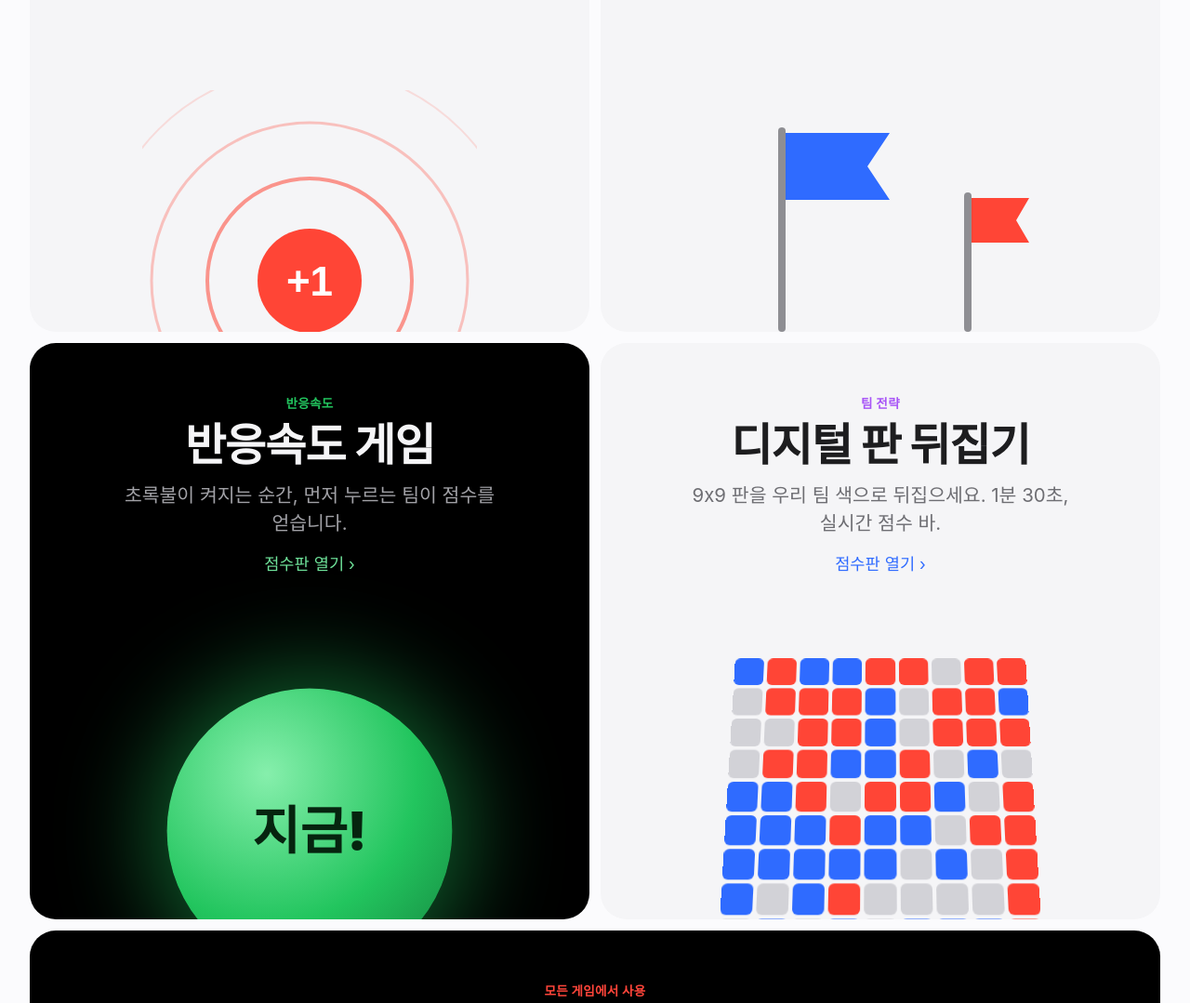
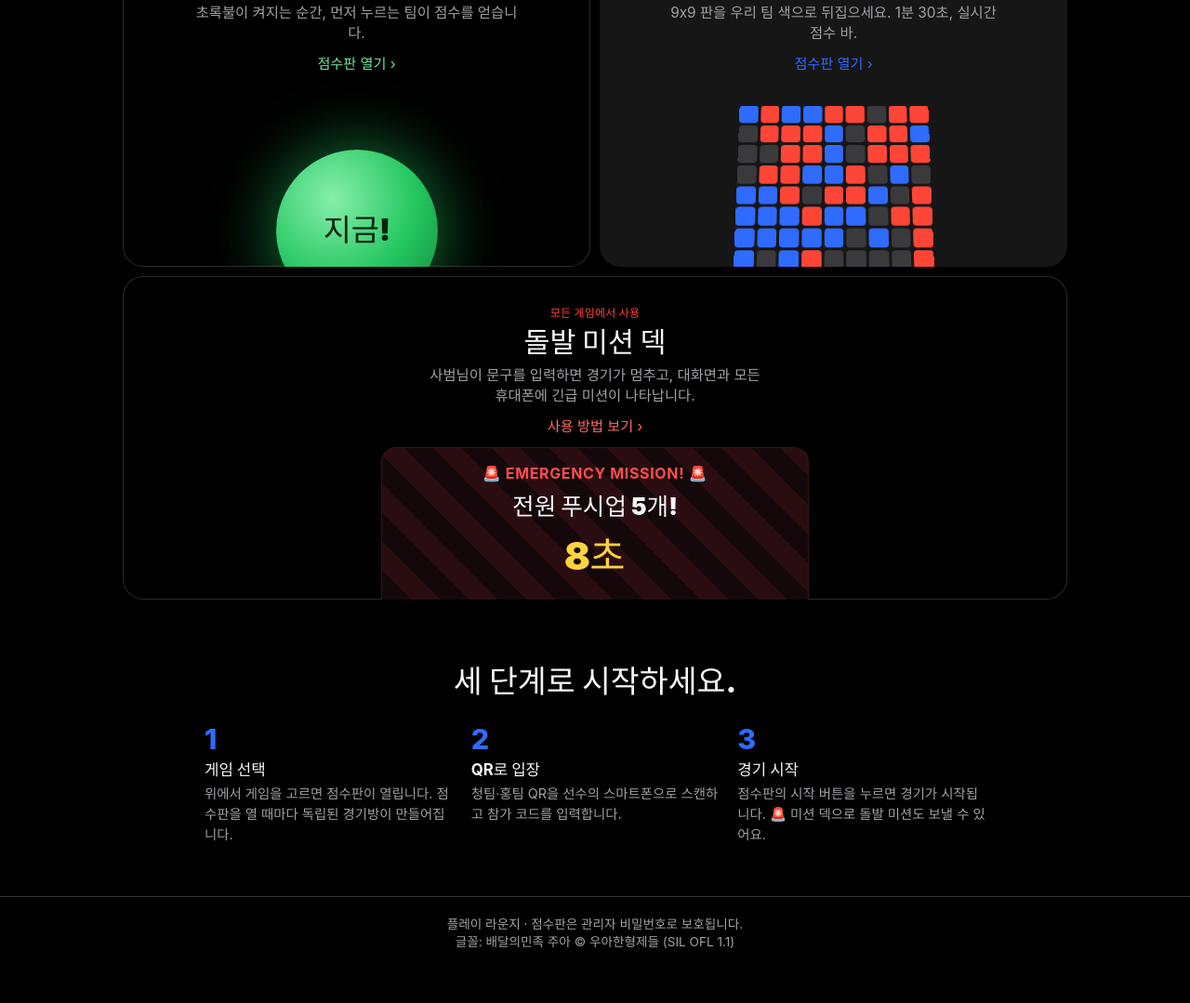
Before and after one commit to sa00772/strike-battle, a website: page public/index.html in a window 1280 px wide. Shown: the part 879-1958 px from the top of the page at 93% size. After the commit the page ends 1934 px from the top, so only its background shows below. Drawn offline with Linux system fonts and the light colour scheme; a small style sheet from the web is missing.

Commit message:
Add files via upload

```diff
--- a/public/index.html
+++ b/public/index.html
@@ -3,23 +3,24 @@
 <head>
 <meta charset="UTF-8">
 <meta name="viewport" content="width=device-width, initial-scale=1">
-<meta name="theme-color" content="#fbfbfd">
+<meta name="theme-color" content="#000000">
 <title>플레이 라운지</title>
 <meta name="description" content="스마트폰으로 함께 즐기는 도장·체육관 실시간 게임 모음">
+<!-- 배달의민족 주아 (우아한형제들, SIL OFL 1.1) -->
+<link rel="preconnect" href="https://unpkg.com" crossorigin>
+<link rel="stylesheet" href="https://unpkg.com/@kfonts/bm-jua/index.css">
 <style>
   :root {
-    --bg: #fbfbfd; --tile: #f5f5f7; --ink: #1d1d1f; --muted: #6e6e73; --line: #d2d2d7;
+    color-scheme: dark;
+    --bg: #000; --tile: #161617; --ink: #f5f5f7; --muted: #a1a1a6; --line: #333336;
     --blue: #2f6bff; --red: #ff4536; --green: #22c55e; --purple: #a855f7;
-    --nav-bg: rgba(251,251,253,.8);
-    --font: -apple-system, BlinkMacSystemFont, "SF Pro Display", "Apple SD Gothic Neo", "Malgun Gothic", "Noto Sans KR", system-ui, sans-serif;
-  }
-  @media (prefers-color-scheme: dark) {
-    :root { --bg: #000; --tile: #161617; --ink: #f5f5f7; --muted: #a1a1a6; --line: #333336; --nav-bg: rgba(22,22,23,.8); }
+    --nav-bg: rgba(22,22,23,.8);
+    --font: "배달의민족 주아", "배달의민족주아", "bm-jua", -apple-system, BlinkMacSystemFont, "SF Pro Display", "Apple SD Gothic Neo", "Malgun Gothic", "Noto Sans KR", system-ui, sans-serif;
   }
   * { box-sizing: border-box; margin: 0; padding: 0; }
   html { scroll-behavior: smooth; }
   @media (prefers-reduced-motion: reduce) { html { scroll-behavior: auto; } * { transition: none !important; animation: none !important; } }
-  body { font-family: var(--font); background: var(--bg); color: var(--ink); -webkit-font-smoothing: antialiased; line-height: 1.4; }
+  body { font-synthesis: none; font-family: var(--font); background: var(--bg); color: var(--ink); -webkit-font-smoothing: antialiased; line-height: 1.4; }
   a { color: inherit; text-decoration: none; }
   a:focus-visible, button:focus-visible { outline: 3px solid var(--blue); outline-offset: 3px; border-radius: 8px; }
 
@@ -36,53 +37,53 @@
   @media (max-width: 700px) { .gnav-in { gap: 14px; padding: 0 14px; } .gnav .cta { display: none; } .gnav ul { justify-content: flex-start; gap: 18px; } }
 
   /* ---------- 히어로 ---------- */
-  .hero { text-align: center; padding: clamp(56px, 11vh, 120px) 20px clamp(40px, 8vh, 80px); }
-  .eyebrow { font-size: clamp(1rem, 1.6vw, 1.3rem); font-weight: 600; color: var(--muted); }
-  .hero h1 { font-size: clamp(2.6rem, 8vw, 5.6rem); font-weight: 800; letter-spacing: -.03em; line-height: 1.05; margin: .25em 0 .35em; }
+  .hero { text-align: center; padding: clamp(28px, 6vh, 56px) 20px clamp(22px, 4vh, 40px); }
+  .eyebrow { font-size: clamp(.85rem, 1.2vw, 1rem); font-weight: 600; color: var(--muted); }
+  .hero h1 { font-size: clamp(1.9rem, 5.2vw, 3.4rem); font-weight: 800; letter-spacing: -.01em; line-height: 1.05; margin: .25em 0 .35em; }
   .grad { background: linear-gradient(90deg, var(--blue), #a855f7 50%, var(--red)); -webkit-background-clip: text; background-clip: text; color: transparent; }
-  .hero p { font-size: clamp(1.05rem, 2.2vw, 1.55rem); color: var(--muted); max-width: 680px; margin: 0 auto; line-height: 1.5; }
-  .links { margin-top: 1.6em; display: flex; justify-content: center; gap: 22px; flex-wrap: wrap; font-size: clamp(1rem, 1.8vw, 1.3rem); }
+  .hero p { font-size: clamp(.9rem, 1.5vw, 1.1rem); color: var(--muted); max-width: 520px; margin: 0 auto; line-height: 1.5; }
+  .links { margin-top: 1.1em; display: flex; justify-content: center; gap: 18px; flex-wrap: wrap; font-size: clamp(.9rem, 1.3vw, 1.05rem); }
   .links a { color: var(--blue); } .links a:hover { text-decoration: underline; }
   .links a::after { content: " ›"; }
 
   /* ---------- 타일 ---------- */
-  .tiles { max-width: 1240px; margin: 0 auto; padding: 0 12px 12px; display: grid; grid-template-columns: repeat(2, 1fr); gap: 12px; }
-  @media (max-width: 860px) { .tiles { grid-template-columns: 1fr; } }
-  .tile { position: relative; overflow: hidden; background: var(--tile); border-radius: 28px; text-align: center; padding: clamp(36px, 6vw, 56px) 24px 0;
-    min-height: clamp(480px, 62vw, 620px); display: flex; flex-direction: column; align-items: center; scroll-margin-top: 60px; }
-  .tile .tag { font-size: .85rem; font-weight: 700; color: var(--accent); letter-spacing: .02em; }
-  .tile h2 { font-size: clamp(1.9rem, 4.2vw, 3rem); font-weight: 800; letter-spacing: -.02em; line-height: 1.1; margin: .2em 0 .25em; }
-  .tile p.sub { font-size: clamp(1rem, 1.6vw, 1.3rem); color: var(--muted); max-width: 420px; line-height: 1.45; }
-  .tile .links { margin-top: 1em; font-size: 1.1rem; }
-  .art { flex: 1; width: 100%; display: flex; align-items: flex-end; justify-content: center; margin-top: 18px; min-height: 220px; }
-  .tile.dark { background: #000; color: #f5f5f7; } .tile.dark p.sub { color: #a1a1a6; }
-  .tile.wide { grid-column: 1 / -1; min-height: clamp(460px, 48vw, 560px); }
+  .tiles { max-width: 1040px; margin: 0 auto; padding: 0 12px 8px; display: grid; grid-template-columns: repeat(2, 1fr); gap: 10px; }
+  @media (max-width: 860px) { .tiles { grid-template-columns: 1fr; gap: 8px; } .tile, .tile.wide { min-height: 270px; } .art { min-height: 110px; } }
+  .tile { position: relative; overflow: hidden; background: var(--tile); border-radius: 22px; text-align: center; padding: clamp(22px, 3.4vw, 32px) 18px 0;
+    min-height: clamp(300px, 36vw, 380px); display: flex; flex-direction: column; align-items: center; scroll-margin-top: 60px; }
+  .tile .tag { font-size: .75rem; font-weight: 700; color: var(--accent); letter-spacing: .02em; }
+  .tile h2 { font-size: clamp(1.35rem, 2.8vw, 1.9rem); font-weight: 800; letter-spacing: 0; line-height: 1.1; margin: .2em 0 .25em; }
+  .tile p.sub { font-size: clamp(.85rem, 1.2vw, 1rem); color: var(--muted); max-width: 360px; line-height: 1.45; }
+  .tile .links { margin-top: .7em; font-size: .95rem; }
+  .art { flex: 1; width: 100%; display: flex; align-items: flex-end; justify-content: center; margin-top: 12px; min-height: 130px; }
+  .tile.dark { background: #000; color: #f5f5f7; box-shadow: inset 0 0 0 1px #2a2a2d; } .tile.dark p.sub { color: #a1a1a6; }
+  .tile.wide { grid-column: 1 / -1; min-height: clamp(300px, 30vw, 340px); }
   .tile.strike { --accent: var(--red); } .tile.flag { --accent: var(--blue); } .tile.react { --accent: var(--green); } .tile.flip { --accent: var(--purple); }
   .tile.mission { --accent: #ff453a; }
 
   /* ---------- 일러스트 ---------- */
-  .art svg { width: min(78%, 360px); height: auto; display: block; }
-  .go-orb { width: min(66%, 300px); aspect-ratio: 1; border-radius: 50%; margin-bottom: -10%;
-    background: radial-gradient(circle at 35% 30%, #86efac, #22c55e 55%, #15803d); box-shadow: 0 0 80px 10px rgba(34,197,94,.45);
-    display: grid; place-items: center; color: #06240f; font-weight: 900; font-size: clamp(2.2rem, 6vw, 3.4rem); animation: pulse 2.2s ease-in-out infinite; }
-  @keyframes pulse { 50% { transform: scale(1.04); box-shadow: 0 0 110px 22px rgba(34,197,94,.5); } }
-  .mini-board { display: grid; grid-template-columns: repeat(9, 1fr); gap: 4px; width: min(78%, 330px); aspect-ratio: 1; margin-bottom: -6%; transform: perspective(900px) rotateX(18deg); }
-  .mini-board i { border-radius: 6px; background: #d2d2d7; } @media (prefers-color-scheme: dark) { .mini-board i { background: #3a3a3c; } }
+  .art svg { width: min(62%, 250px); height: auto; display: block; }
+  .go-orb { width: min(46%, 170px); aspect-ratio: 1; border-radius: 50%; margin-bottom: -10%;
+    background: radial-gradient(circle at 35% 30%, #86efac, #22c55e 55%, #15803d); box-shadow: 0 0 50px 6px rgba(34,197,94,.45);
+    display: grid; place-items: center; color: #06240f; font-weight: 900; font-size: clamp(1.5rem, 4vw, 2rem); animation: pulse 2.2s ease-in-out infinite; }
+  @keyframes pulse { 50% { transform: scale(1.04); box-shadow: 0 0 70px 12px rgba(34,197,94,.5); } }
+  .mini-board { display: grid; grid-template-columns: repeat(9, 1fr); gap: 3px; width: min(56%, 210px); aspect-ratio: 1; margin-bottom: -6%; transform: perspective(900px) rotateX(18deg); }
+  .mini-board i { border-radius: 4px; background: #3a3a3c; }
   .mini-board i.b { background: var(--blue); } .mini-board i.r { background: var(--red); }
-  .alert { width: min(92%, 640px); margin: 0 auto; border-radius: 22px 22px 0 0; padding: 26px 24px 30px; text-align: center;
+  .alert { width: min(88%, 460px); margin: 0 auto; border-radius: 16px 16px 0 0; padding: 16px 16px 18px; text-align: center;
     background: repeating-linear-gradient(45deg, #14080a 0 22px, #2a0d10 22px 44px); border: 1px solid #3a1417; border-bottom: 0; }
-  .alert b { display: block; color: #ff4d4d; font-size: clamp(1rem, 2.6vw, 1.6rem); letter-spacing: .04em; }
-  .alert span { display: block; font-size: clamp(1.5rem, 4.4vw, 2.8rem); font-weight: 900; margin: .3em 0; }
-  .alert em { font-style: normal; font-size: clamp(2.6rem, 8vw, 4.6rem); font-weight: 900; color: #ffd23f; font-variant-numeric: tabular-nums; }
+  .alert b { display: block; color: #ff4d4d; font-size: clamp(.8rem, 1.8vw, 1rem); letter-spacing: .04em; }
+  .alert span { display: block; font-size: clamp(1.1rem, 2.8vw, 1.6rem); font-weight: 900; margin: .25em 0; }
+  .alert em { font-style: normal; font-size: clamp(1.8rem, 5vw, 2.6rem); font-weight: 900; color: #ffd23f; font-variant-numeric: tabular-nums; }
 
   /* ---------- 사용 방법 ---------- */
-  .how { max-width: 980px; margin: 0 auto; padding: clamp(64px, 12vh, 120px) 20px; text-align: center; scroll-margin-top: 48px; }
-  .how h2 { font-size: clamp(2rem, 5vw, 3.4rem); font-weight: 800; letter-spacing: -.02em; }
-  .steps { margin-top: 44px; display: grid; grid-template-columns: repeat(auto-fit, minmax(220px, 1fr)); gap: 32px; text-align: left; }
-  .step .n { font-size: 3.2rem; font-weight: 800; color: var(--blue); line-height: 1; }
-  .step h3 { font-size: 1.25rem; margin: .5em 0 .3em; }
-  .step p { color: var(--muted); font-size: 1rem; line-height: 1.55; }
-  footer { border-top: 1px solid var(--line); padding: 28px 20px 48px; text-align: center; color: var(--muted); font-size: .85rem; }
+  .how { max-width: 880px; margin: 0 auto; padding: clamp(36px, 7vh, 64px) 20px; text-align: center; scroll-margin-top: 48px; }
+  .how h2 { font-size: clamp(1.4rem, 3.4vw, 2.1rem); font-weight: 800; letter-spacing: 0; }
+  .steps { margin-top: 24px; display: grid; grid-template-columns: repeat(auto-fit, minmax(200px, 1fr)); gap: 20px; text-align: left; }
+  .step .n { font-size: 1.9rem; font-weight: 800; color: var(--blue); line-height: 1; }
+  .step h3 { font-size: 1.05rem; margin: .35em 0 .2em; }
+  .step p { color: var(--muted); font-size: .9rem; line-height: 1.5; }
+  footer { border-top: 1px solid var(--line); padding: 20px 20px 32px; text-align: center; color: var(--muted); font-size: .85rem; }
 </style>
 </head>
 <body>
@@ -178,7 +179,7 @@
   </div>
 </section>
 
-<footer>플레이 라운지 · 점수판은 관리자 비밀번호로 보호됩니다.</footer>
+<footer>플레이 라운지 · 점수판은 관리자 비밀번호로 보호됩니다.<br>글꼴: 배달의민족 주아 © 우아한형제들 (SIL OFL 1.1)</footer>
 
 <script>
   // 판 뒤집기 미리보기: 청(왼쪽 위) · 홍(오른쪽 아래) 영역이 섞인 9x9 판
```
